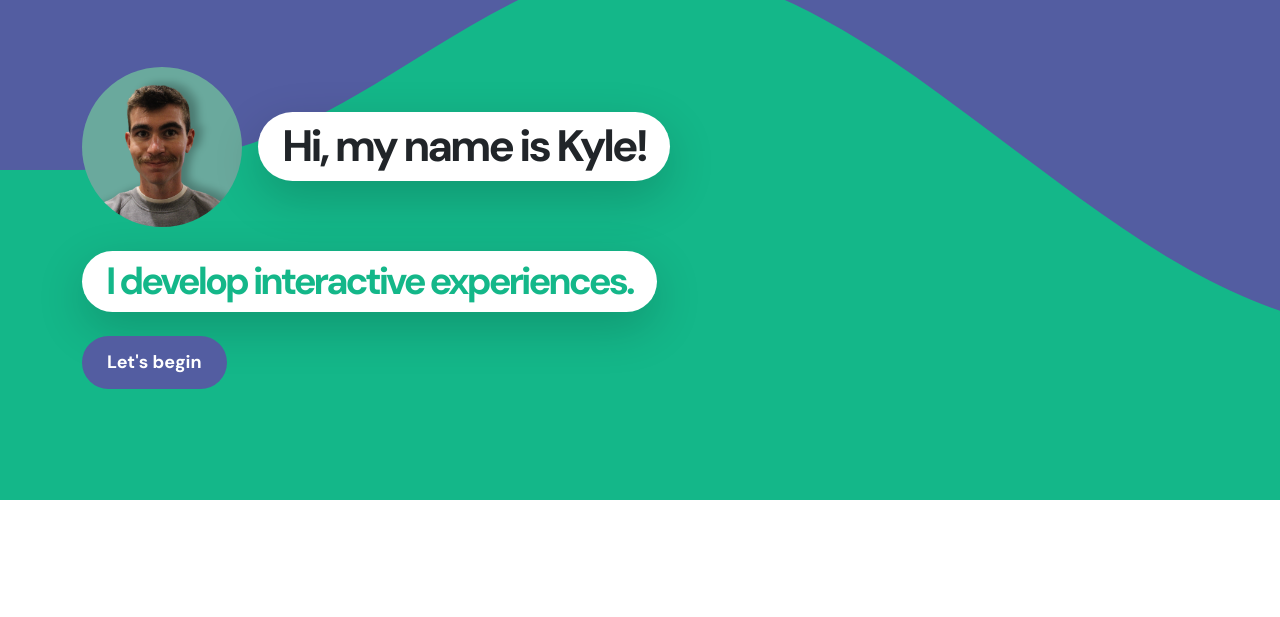
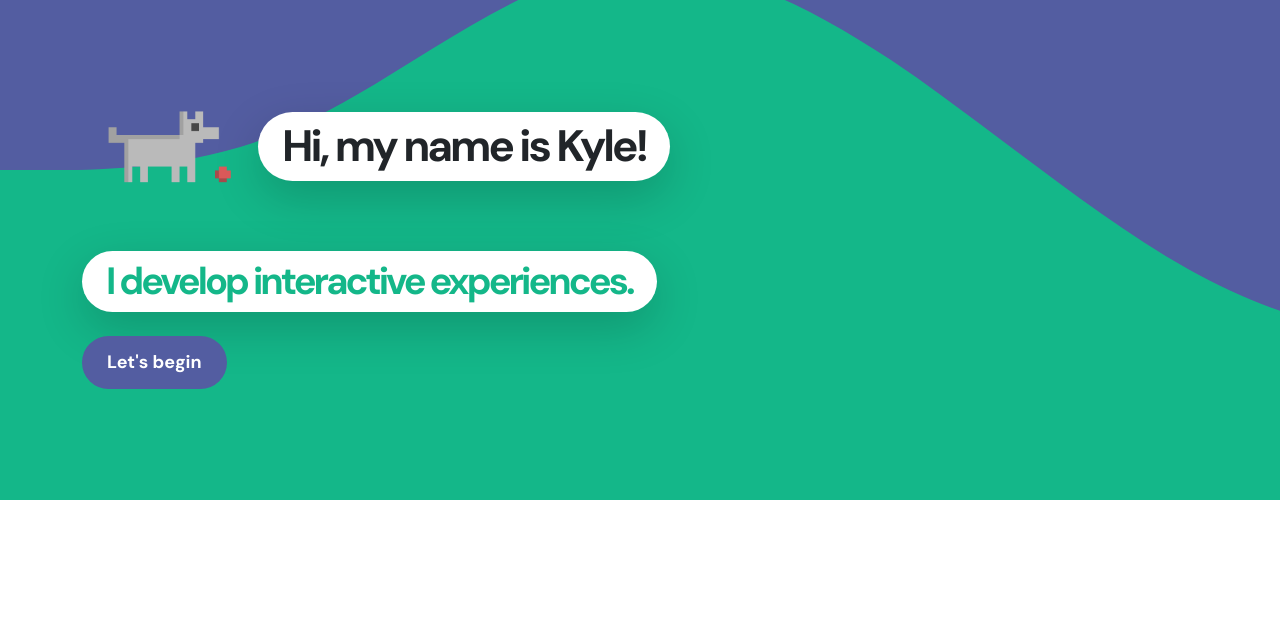
Before and after one commit to kylefriesen/kylefriesen.github.io, a plain HTML site: page index.html in a window 1280 px wide. Shown: the part 160-777 px from the top of the page. Drawn offline with Linux system fonts and the light colour scheme; grey boxes are pictures that could not be loaded.

Commit message:
Updated Images

```diff
--- a/index.html
+++ b/index.html
@@ -91,7 +91,7 @@ https://templatemo.com/tm-578-first-portfolio
                         <div class="col-lg-7 col-12">
                             <div class="hero-text">
                                 <div class="hero-title-wrap d-flex align-items-center mb-4">
-                                    <img src="images/headshot.png" class="avatar-image avatar-image-large img-fluid" alt="">
+                                    <img src="images/headshot.gif" class="avatar-image avatar-image-large img-fluid" alt="">
 
                                     <h1 class="hero-title ms-3 mb-0">Hi, my name is Kyle!</h1>
                                 </div>
```
Also changed, not shown: images/Snailguy12.gif (deleted), images/Snailguy123.gif (deleted), images/headshot.gif (added), images/headshot.png (deleted), images/portrait-happy-excited-man-holding-laptop-computer.png (deleted), images/typing.png (deleted).
